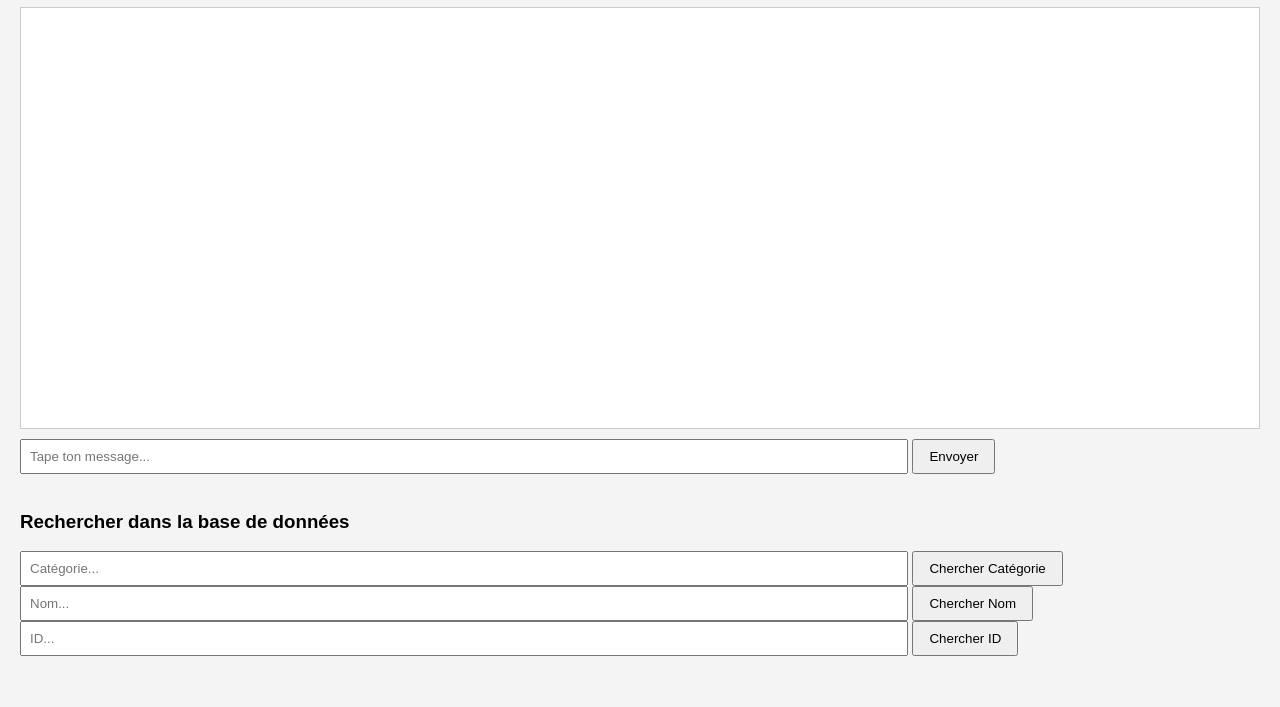
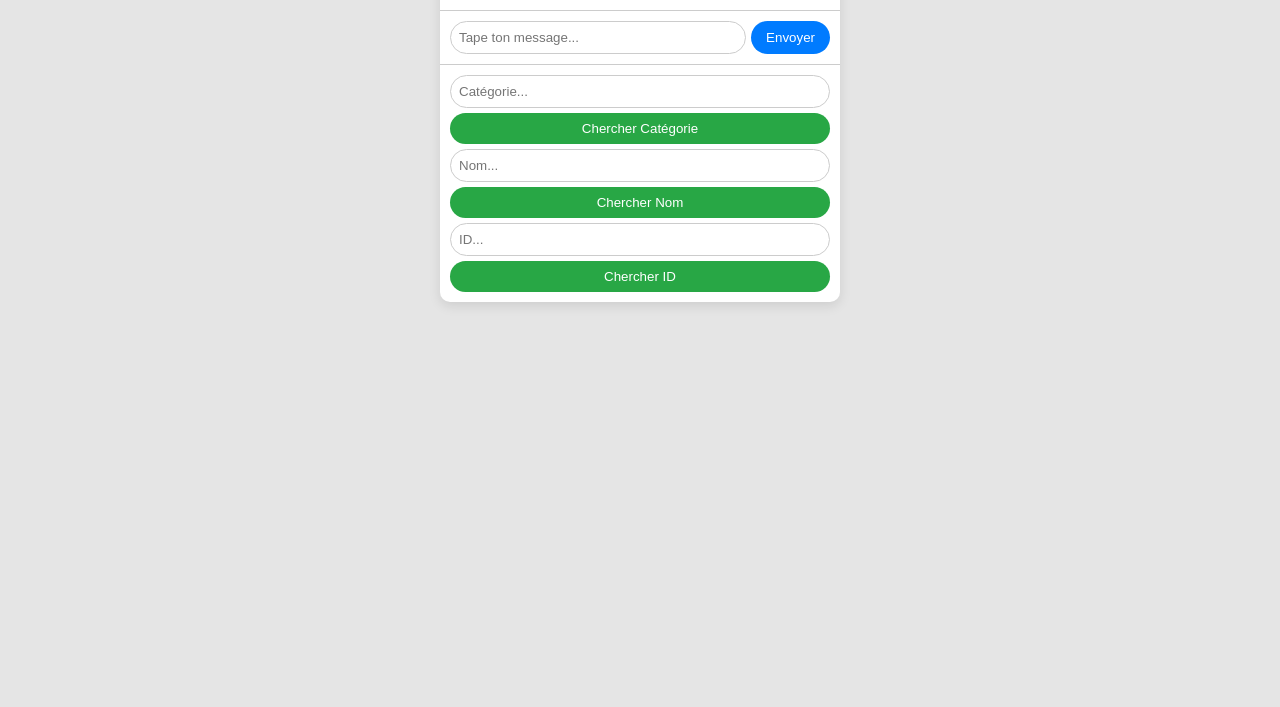
Before and after one commit to toflasq/depanneur-api, a plain HTML site: page templates/chat.html in a window 1280 px wide. Shown: the part 93-800 px from the top of the page. Drawn offline with Linux system fonts and the light colour scheme.

Commit message:
Add files via upload

```diff
--- a/templates/chat.html
+++ b/templates/chat.html
@@ -4,48 +4,105 @@
     <title>Chat Dépanneur</title>
     <style>
         body {
-            font-family: Arial, sans-serif;
-            background: #f4f4f4;
+            font-family: 'Segoe UI', Tahoma, sans-serif;
+            background: #e5e5e5;
             margin: 0;
-            padding: 20px;
+            padding: 0;
+            display: flex;
+            justify-content: center;
+            align-items: flex-start;
+            height: 100vh;
+        }
+        .chat-container {
+            width: 400px;
+            background: #fff;
+            border-radius: 10px;
+            box-shadow: 0 4px 12px rgba(0,0,0,0.1);
+            display: flex;
+            flex-direction: column;
+            margin-top: 20px;
         }
         #chatbox {
+            flex: 1;
+            padding: 15px;
+            overflow-y: auto;
+            border-bottom: 1px solid #ccc;
+            display: flex;
+            flex-direction: column;
+            gap: 10px;
+        }
+        .bubble {
+            padding: 10px 15px;
+            border-radius: 20px;
+            max-width: 75%;
+            word-wrap: break-word;
+        }
+        .user {
+            align-self: flex-end;
+            background: #007bff;
+            color: #fff;
+        }
+        .bot {
+            align-self: flex-start;
+            background: #f1f0f0;
+            color: #333;
+        }
+        .input-area {
+            display: flex;
+            padding: 10px;
+            gap: 5px;
+        }
+        .input-area input[type="text"], .input-area input[type="number"] {
+            flex: 1;
+            padding: 8px;
+            border-radius: 20px;
             border: 1px solid #ccc;
-            background: #fff;
-            height: 400px;
-            overflow-y: auto;
+        }
+        .input-area button {
+            padding: 8px 15px;
+            border: none;
+            border-radius: 20px;
+            background: #007bff;
+            color: #fff;
+            cursor: pointer;
+        }
+        .search-area {
+            display: flex;
+            flex-direction: column;
             padding: 10px;
-            margin-bottom: 10px;
+            gap: 5px;
+            border-top: 1px solid #ccc;
         }
-        .msg-user {
-            text-align: right;
-            color: blue;
+        .search-area input, .search-area button {
+            border-radius: 20px;
+            padding: 8px;
+            border: 1px solid #ccc;
         }
-        .msg-bot {
-            text-align: left;
-            color: green;
+        .search-area button {
+            background: #28a745;
+            color: #fff;
+            border: none;
+            cursor: pointer;
         }
-        input, select {
-            width: 70%;
-            padding: 8px;
-        }
-        button {
-            padding: 8px 15px;
+        h1 {
+            text-align: center;
+            margin: 10px 0;
+            font-size: 1.5em;
+            color: #333;
         }
     </style>
 </head>
 <body>
+    <div class="chat-container">
         <h1>Chat Dépanneur</h1>
         <div id="chatbox"></div>
 
-    <!-- Chat normal -->
+        <div class="input-area">
             <input type="text" id="message" placeholder="Tape ton message..." />
             <button onclick="sendMessage()">Envoyer</button>
+        </div>
 
-    <br><br>
-
-    <!-- Section Data.json -->
-    <h3>Rechercher dans la base de données</h3>
+        <div class="search-area">
             <input type="text" id="categorie" placeholder="Catégorie..." />
             <button onclick="searchCategorie()">Chercher Catégorie</button>
 
@@ -54,6 +111,8 @@
 
             <input type="number" id="id" placeholder="ID..." />
             <button onclick="searchId()">Chercher ID</button>
+        </div>
+    </div>
 
     <script>
         const apiUrl = "https://depanneur-api.onrender.com";
@@ -62,15 +121,22 @@
             let msg = document.getElementById('message').value;
             if(msg === '') return;
 
-            let chatbox = document.getElementById('chatbox');
-            chatbox.innerHTML += `<p class="msg-user"><b>Moi :</b> ${msg}</p>`;
+            appendBubble(msg, 'user');
+            document.getElementById('message').value = '';
 
             let response = await fetch(`${apiUrl}/chat?message=${encodeURIComponent(msg)}`);
             let data = await response.json();
 
-            chatbox.innerHTML += `<p class="msg-bot"><b>Bot :</b> ${data.reply}</p>`;
+            appendBubble(data.reply, 'bot');
+        }
+
+        function appendBubble(text, type) {
+            let chatbox = document.getElementById('chatbox');
+            let p = document.createElement('div');
+            p.className = `bubble ${type}`;
+            p.innerHTML = text;
+            chatbox.appendChild(p);
             chatbox.scrollTop = chatbox.scrollHeight;
-            document.getElementById('message').value = '';
         }
 
         async function searchCategorie() {
@@ -78,7 +144,7 @@
             if (!value) return;
             let res = await fetch(`${apiUrl}/items/search?categorie=${encodeURIComponent(value)}`);
             let data = await res.json();
-            showData("Résultats catégorie", data);
+            appendBubble("Résultats catégorie : " + JSON.stringify(data), 'bot');
         }
 
         async function searchNom() {
@@ -86,7 +152,7 @@
             if (!value) return;
             let res = await fetch(`${apiUrl}/items/name?nom=${encodeURIComponent(value)}`);
             let data = await res.json();
-            showData("Résultats nom", data);
+            appendBubble("Résultats nom : " + JSON.stringify(data), 'bot');
         }
 
         async function searchId() {
@@ -94,13 +160,7 @@
             if (!value) return;
             let res = await fetch(`${apiUrl}/items/id?id=${encodeURIComponent(value)}`);
             let data = await res.json();
-            showData("Résultats ID", data);
-        }
-
-        function showData(title, data) {
-            let chatbox = document.getElementById('chatbox');
-            chatbox.innerHTML += `<p class="msg-bot"><b>${title} :</b> ${JSON.stringify(data)}</p>`;
-            chatbox.scrollTop = chatbox.scrollHeight;
+            appendBubble("Résultats ID : " + JSON.stringify(data), 'bot');
         }
     </script>
 </body>
```
Lines whose indentation alone changed are shown as unchanged.
